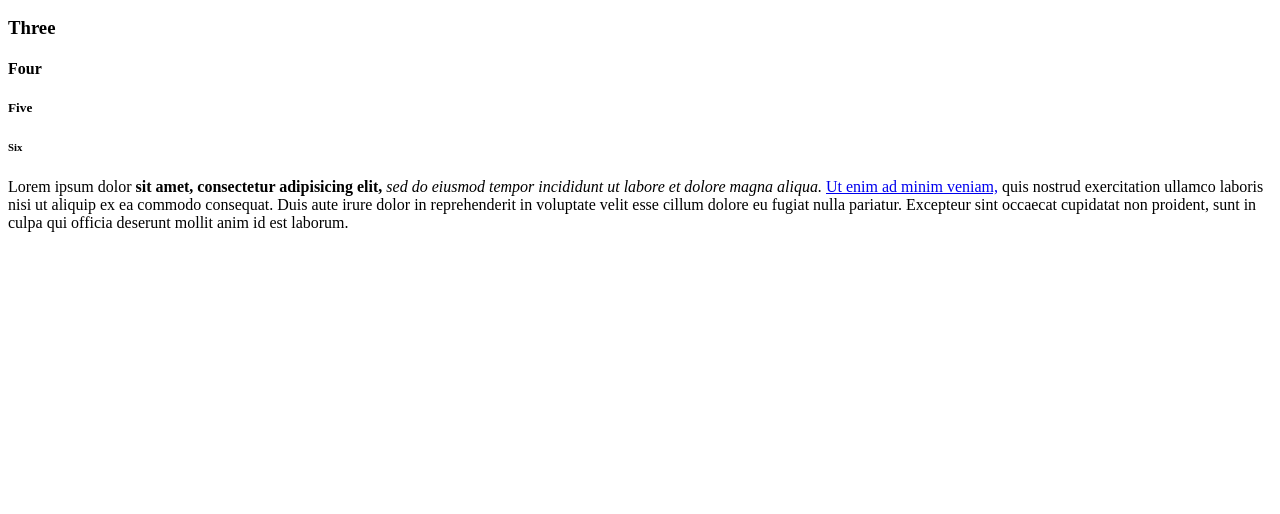
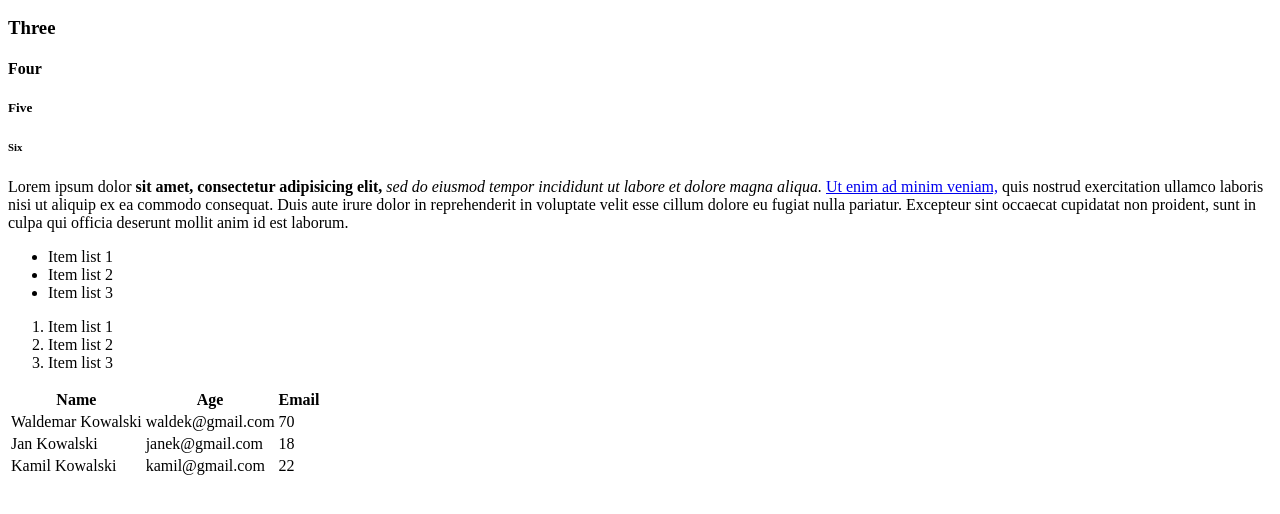
Before and after one commit to PiotrSzcz/HTML_test, a plain HTML site: page index.html in a window 1280 px wide. Shown: the part 110-624 px from the top of the page. Drawn offline with Linux system fonts and the light colour scheme.

Commit message:
tabele i listy

```diff
--- a/index.html
+++ b/index.html
@@ -14,7 +14,50 @@
       <h6>Six</h6>
     <!-- Headings -->
       <p>
-        Lorem ipsum dolor <strong> sit amet, consectetur adipisicing elit, </strong> <em>sed do eiusmod tempor incididunt ut labore et dolore magna aliqua.</em> <a href="http://google.com"> Ut enim ad minim veniam,</a> quis nostrud exercitation ullamco laboris nisi ut aliquip ex ea commodo consequat. Duis aute irure dolor in reprehenderit in voluptate velit esse cillum dolore eu fugiat nulla pariatur. Excepteur sint occaecat cupidatat non proident, sunt in culpa qui officia deserunt mollit anim id est laborum.
+        Lorem ipsum dolor <strong> sit amet, consectetur adipisicing elit, </strong> <em>sed do eiusmod tempor incididunt ut labore et dolore magna aliqua.</em> <a href="http://google.com" target = "_blank"> Ut enim ad minim veniam,</a> quis nostrud exercitation ullamco laboris nisi ut aliquip ex ea commodo consequat. Duis aute irure dolor in reprehenderit in voluptate velit esse cillum dolore eu fugiat nulla pariatur. Excepteur sint occaecat cupidatat non proident, sunt in culpa qui officia deserunt mollit anim id est laborum.
       </p>
+
+      <!-- lists -->
+      <ul>
+        <li>Item list 1</li>
+        <li>Item list 2</li>
+        <li>Item list 3</li>
+      </ul>
+
+      <Ol>
+        <li>Item list 1</li>
+        <li>Item list 2</li>
+        <li>Item list 3</li>
+      </Ol>
+
+      <!-- Tables -->
+      <table>
+        <thead>
+          <tr>
+            <th>Name</th>
+            <th>Age</th>
+            <th>Email</th>
+          </tr>
+        </thead>
+        <tbody>
+          <tr>
+            <td>Waldemar Kowalski</td>
+            <td>waldek@gmail.com</td>
+            <td>70</td>
+          </tr>
+          <tr>
+            <td>Jan Kowalski</td>
+            <td>janek@gmail.com</td>
+            <td>18</td>
+          </tr>
+          <tr>
+            <td>Kamil Kowalski</td>
+            <td>kamil@gmail.com</td>
+            <td>22</td>
+          </tr>
+        </tbody>
+      </table>
+
+
   </body>
 </html>
```
